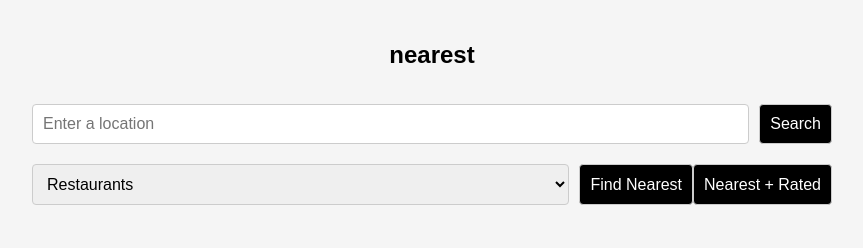
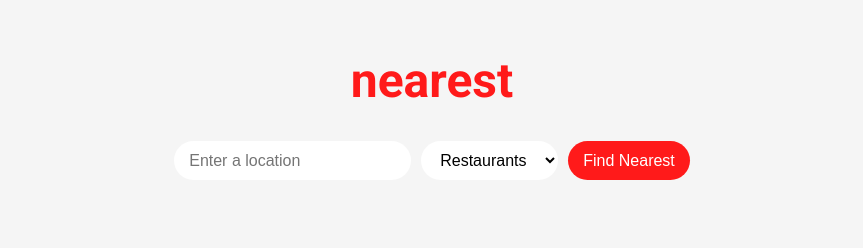
Before and after one commit to heyronith/nearest, a plain HTML site: page index.html in a window 1280 px wide. Shown: the whole page, without its empty margins (208-1071 px from the left). Drawn offline with nearby package versions, Linux system fonts and the light colour scheme.

Commit message:
index.html

```diff
--- a/index.html
+++ b/index.html
@@ -5,112 +5,108 @@
     <meta name="viewport" content="width=device-width, initial-scale=1.0">
     <title>nearest</title>
     <link rel="stylesheet" href="https://unpkg.com/leaflet@1.7.1/dist/leaflet.css" />
-    <link rel="stylesheet" href="https://cdnjs.cloudflare.com/ajax/libs/font-awesome/5.15.3/css/all.min.css">
+    <link href="https://fonts.googleapis.com/css2?family=Roboto:wght@300;400;700&display=swap" rel="stylesheet">
     <style>
         :root {
-            --primary-color: #000000;
-            --secondary-color: #ffffff;
-            --accent-color: #cccccc;
+            --primary-color: #FF1A1A;
+            --secondary-color: #FFFFFF;
+            --background-color: #F5F5F5;
             --text-color: #333333;
-            --background-color: #f5f5f5;
         }
 
-        body {
-            font-family: 'Arial', sans-serif;
-            line-height: 1.6;
-            color: var(--text-color);
-            background-color: var(--background-color);
+        body, html {
             margin: 0;
             padding: 0;
+            font-family: 'Roboto', sans-serif;
+            background-color: var(--background-color);
+            color: var(--text-color);
         }
 
         .container {
-            max-width: 800px;
+            max-width: 1200px;
             margin: 0 auto;
             padding: 20px;
         }
 
         h1 {
+            font-size: 3rem;
+            text-align: center;
             color: var(--primary-color);
-            text-align: center;
-            margin-bottom: 30px;
-            font-size: 24px;
-            text-transform: lowercase;
+            margin-bottom: 2rem;
+        }
+
+        .search-container {
+            display: flex;
+            justify-content: center;
+            margin-bottom: 2rem;
+        }
+
+        input, select, button {
+            padding: 10px 15px;
+            font-size: 1rem;
+            border: none;
+            border-radius: 25px;
+        }
+
+        input, select {
+            margin-right: 10px;
+            background-color: var(--secondary-color);
+        }
+
+        button {
+            background-color: var(--primary-color);
+            color: var(--secondary-color);
+            cursor: pointer;
+            transition: transform 0.3s ease;
+        }
+
+        button:hover {
+            transform: scale(1.05);
         }
 
         #map-container {
             height: 0;
             overflow: hidden;
             transition: height 0.5s ease;
-        }
-
-        #map {
-            height: 100%;
-            border-radius: 8px;
+            border-radius: 10px;
             box-shadow: 0 4px 6px rgba(0, 0, 0, 0.1);
         }
 
-        .input-group {
-            display: flex;
-            margin-bottom: 20px;
-        }
-
-        input, select, button {
-            padding: 10px;
-            border: 1px solid var(--accent-color);
-            border-radius: 4px;
-            font-size: 16px;
-        }
-
-        input, select {
-            flex-grow: 1;
-            margin-right: 10px;
-        }
-
-        button {
-            background-color: var(--primary-color);
-            color: var(--secondary-color);
-            cursor: pointer;
-            transition: background-color 0.3s ease, transform 0.1s ease;
-        }
-
-        button:hover {
-            background-color: var(--text-color);
-        }
-
-        button:active {
-            transform: scale(0.98);
-        }
+        #map { height: 100%; }
 
         #results {
             display: grid;
+            grid-template-columns: repeat(auto-fit, minmax(300px, 1fr));
             gap: 20px;
+            margin-top: 2rem;
         }
 
         .result-item {
             background-color: var(--secondary-color);
+            border-radius: 10px;
             padding: 20px;
-            border-radius: 8px;
-            box-shadow: 0 2px 4px rgba(0, 0, 0, 0.1);
-            transition: transform 0.3s ease, box-shadow 0.3s ease;
+            box-shadow: 0 4px 6px rgba(0, 0, 0, 0.1);
+            transition: transform 0.3s ease;
             cursor: pointer;
         }
 
         .result-item:hover {
             transform: translateY(-5px);
-            box-shadow: 0 4px 8px rgba(0, 0, 0, 0.2);
         }
 
         .result-item h3 {
+            margin-top: 0;
             color: var(--primary-color);
-            margin-top: 0;
         }
 
         .result-details {
-            display: none;
-            margin-top: 10px;
-            padding-top: 10px;
-            border-top: 1px solid var(--accent-color);
+            max-height: 0;
+            overflow: hidden;
+            transition: max-height 0.5s ease;
+        }
+
+        .result-item.active .result-details {
+            max-height: 500px;
         }
 
         .directions-link {
@@ -119,27 +115,19 @@
             color: var(--primary-color);
             text-decoration: none;
         }
-
-        .directions-link:hover {
-            text-decoration: underline;
-        }
     </style>
 </head>
 <body>
     <div class="container">
         <h1>nearest</h1>
-        <div class="input-group">
+        <div class="search-container">
             <input type="text" id="location-search" placeholder="Enter a location">
-            <button id="search-btn">Search</button>
-        </div>
-        <div class="input-group">
             <select id="category">
-                <option value="restaurant">Restaurants</option>
-                <option value="cafe">Cafes</option>
-                <option value="bar">Bars</option>
+                <option value="restaurants">Restaurants</option>
+                <option value="cafes">Cafes</option>
+                <option value="bars">Bars</option>
             </select>
-            <button id="nearest-btn">Find Nearest</button>
-            <button id="nearest-rated-btn">Nearest + Rated</button>
+            <button id="search-btn">Find Nearest</button>
         </div>
         <div id="map-container">
             <div id="map"></div>
```
